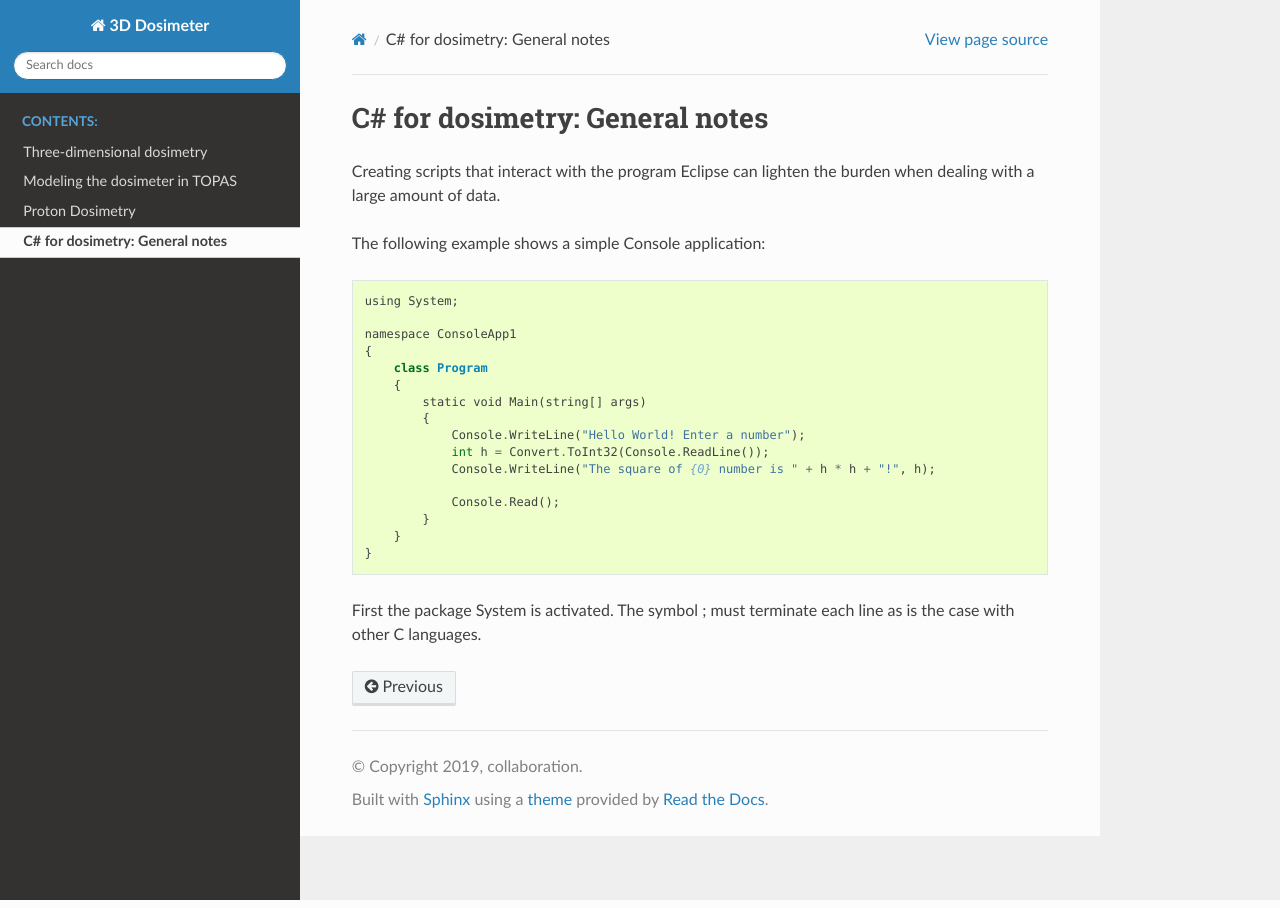
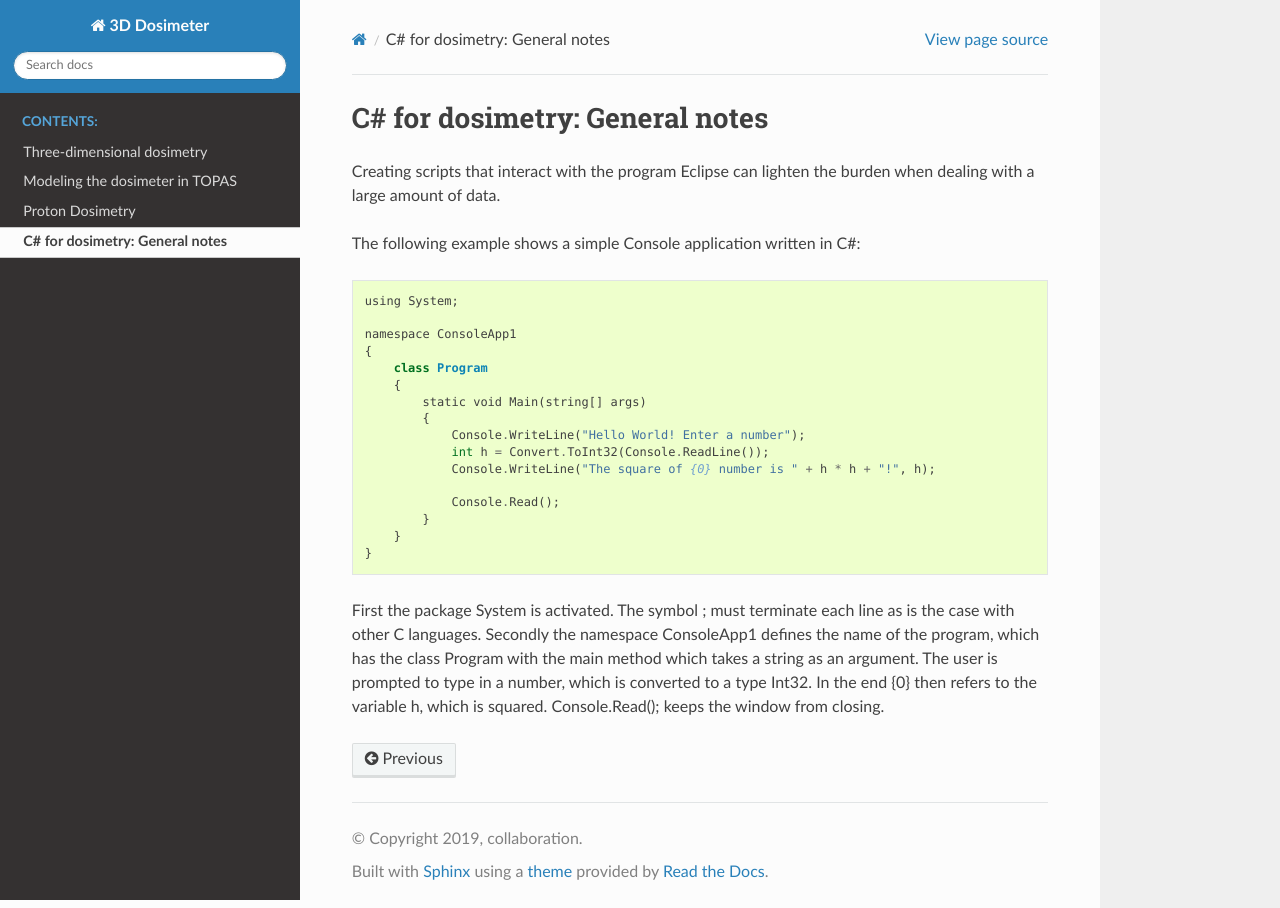
Before and after one commit to liavaldetaro/3d_dosimeter_DCPT, a Sphinx documentation site: the page built from docs/guide-csharp.rst, in a window 1280 px wide. Built offline with Sphinx 7.4.7 and the Read the Docs theme 2.0.0, drawn with Linux system fonts in a browser that asks for light colours; formulas are drawn with MathJax 3.

Commit message:
Update guide-csharp.rst

```diff
--- a/docs/guide-csharp.rst
+++ b/docs/guide-csharp.rst
@@ -4,7 +4,7 @@ C# for dosimetry: General notes
 
 Creating scripts that interact with the program Eclipse can lighten the burden when dealing with a large amount of data.
 
-The following example shows a simple Console application::
+The following example shows a simple Console application written in C#::
 
     using System;
 
@@ -24,3 +24,4 @@ The following example shows a simple Console application::
     }
 
 First the package System is activated. The symbol ; must terminate each line as is the case with other C languages.
+Secondly the namespace ConsoleApp1 defines the name of the program, which has the class Program with the main method which takes a string as an argument. The user is prompted to type in a number, which is converted to a type Int32. In the end {0} then refers to the variable h, which is squared. Console.Read(); keeps the window from closing.
```
